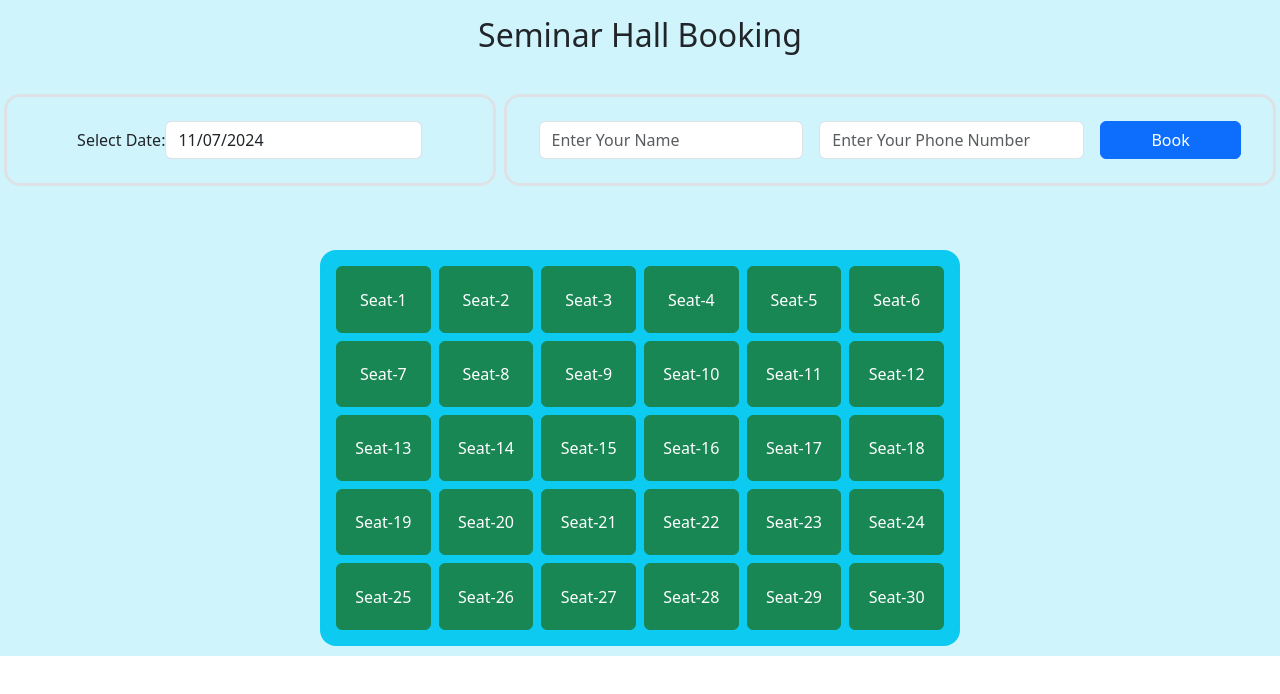
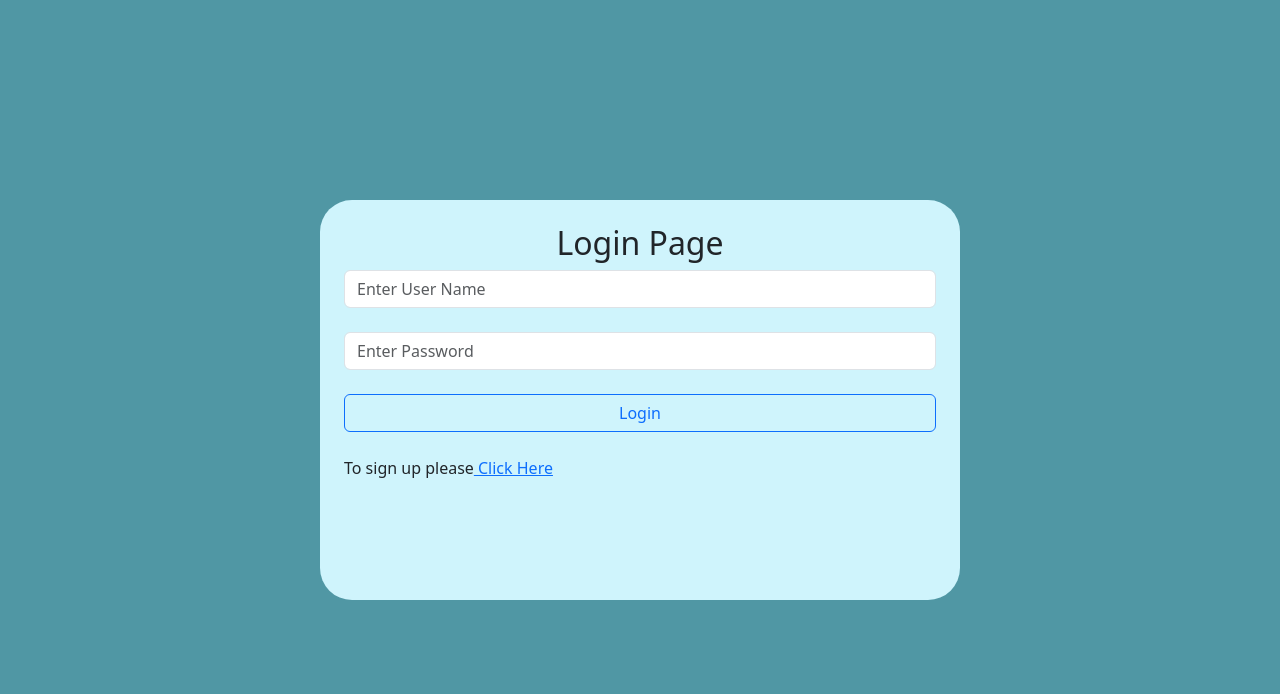
Before and after one commit to mohammedanaz/Seminar-Hall-React, a React (Vite) app: page /login in a window 1280 px wide. Shown: the top 694 px of the page. Built offline with nearby package versions, Linux system fonts and the light colour scheme.

Commit message:
basic signup authentication done with axios to backend....need to add more features....

```diff
--- a/package.json
+++ b/package.json
@@ -11,11 +11,13 @@
   },
   "dependencies": {
     "@reduxjs/toolkit": "^2.2.6",
+    "axios": "^1.7.2",
     "react": "^18.3.1",
     "react-calendar": "^5.0.0",
     "react-datepicker": "^7.3.0",
     "react-dom": "^18.3.1",
     "react-redux": "^9.1.2",
+    "react-router-dom": "^6.24.1",
     "redux-persist": "^6.0.0"
   },
   "devDependencies": {
--- a/src/App.jsx
+++ b/src/App.jsx
@@ -1,14 +1,23 @@
 import React from 'react'
-import Home from './Pages/HomePage/Home'
-
+import { BrowserRouter, Routes, Route, Navigate } from "react-router-dom"
+import HomePage from "./Pages/HomePage/Home.jsx"
+import LoginPage from "./Pages/LoginPage/LoginPage.jsx"
+import SignUpPage from "./Pages/SignUpPage/SignUpPage.jsx"
 
 
 function App() {
 
 
   return (
-    <div className='v-100 bg-info-subtle'>
-      <Home/>
+    <div className='v-100' style={{backgroundColor: '#5097A4'}}>
+      <BrowserRouter>
+        <Routes>
+          <Route path="/login" element={<LoginPage />} />
+          <Route path="/home" element={<HomePage />} />
+          <Route path="/signUp" element={<SignUpPage />} />
+          <Route path="/" element={<Navigate to="/login" />} />
+        </Routes>
+      </BrowserRouter>
     </div>
   )
 }
--- a/src/Components/Calendar/CalendarComp.jsx
+++ b/src/Components/Calendar/CalendarComp.jsx
@@ -60,7 +60,9 @@ export default function CalendarComp() {
         align-items-center py-3'>
         <div className='d-flex flex-column flex-md-row justify-content-center
           align-items-center flex-grow-1 mb-4 mb-md-0 border border-3 p-4 rounded-4 mx-md-1'>
-          <label htmlFor="date">Select Date: </label><br />
+          <label htmlFor="date" className='fs-4'>
+            Select Date:&nbsp;&nbsp;
+          </label><br />
           <DatePicker className='form-control'
           id='date'
           dateFormat= "dd/MM/yyyy"
--- /dev/null
+++ b/src/Components/Header/Header.css
@@ -0,0 +1,15 @@
+.header{
+    background-color: #5097A4;
+    height: 10vh;
+}
+
+.headerText{
+    font-size: 1.5rem;
+}
+
+
+@media(max-width:576px){
+    .headerText{
+        font-size: 1rem;
+    }
+}
--- /dev/null
+++ b/src/Components/Header/Header.jsx
@@ -0,0 +1,17 @@
+import React from 'react'
+import { Link } from 'react-router-dom'
+import './Header.css'
+
+export default function Header({username}) {
+
+  return (
+    <div className='header d-flex justify-content-center align-items-center'>
+        <div className='d-flex justify-content-between col-10 col-md-6 border rounded-3'>
+          <h2 className='headerText mx-4 text-white'>
+            Welcome - {username ? username : 'Guest'}
+          </h2>
+          <Link to='' className='headerText mx-4 text-white'>Logout</Link>
+        </div>
+    </div>
+  )
+}
--- a/src/Pages/HomePage/Home.jsx
+++ b/src/Pages/HomePage/Home.jsx
@@ -1,10 +1,12 @@
 import React from 'react'
 import Seats from '../../Components/Seats/Seats'
 import CalendarComp from '../../Components/Calendar/CalendarComp'
+import Header from '../../Components/Header/Header'
 
 export default function Home() {
   return (
     <div>
+      <Header />
       <CalendarComp />
       <Seats />
     </div>
--- /dev/null
+++ b/src/Pages/LoginPage/LoginPage.css
@@ -0,0 +1,3 @@
+.parentDiv{
+    background-color: #5097A4;
+}
--- /dev/null
+++ b/src/Pages/LoginPage/LoginPage.jsx
@@ -0,0 +1,44 @@
+import React, { useState } from 'react'
+import { Link } from 'react-router-dom'
+import './LoginPage.css'
+
+
+export default function LoginPage() {
+    const [username, setUsername] = useState('')
+    const [password, setPassword] = useState('')
+
+    function handleUsernameInput(e){
+        setUsername(e.target.value)
+    }
+    function handlePasswordInput(e){
+        setPassword(e.target.value)
+    }
+    function handleLogin(){
+
+    }
+  return (
+    <div className='parentDiv d-flex justify-content-center align-items-center vh-100'>
+        <div className='col-10 col-md-6 h-50 bg-info-subtle rounded-5 p-4'>
+            <h2 className='text-center'>Login Page</h2>
+            <input type="text" className='form-control mb-4'
+                placeholder='Enter User Name'
+                value={username}
+                onChange={(e)=> handleUsernameInput(e)}
+            />
+            <input type="password" className='form-control mb-4'
+                placeholder='Enter Password'
+                value={password}
+                onChange={(e)=> handlePasswordInput(e)}
+            />
+            <button className='btn btn-outline-primary w-100 mb-4'
+                onClick={handleLogin}
+            >
+                Login
+            </button>
+            <p>To sign up please
+                <span><Link to=''> Click Here</Link></span>
+            </p>
+        </div>
+    </div>
+  )
+}
--- /dev/null
+++ b/src/Pages/SignUpPage/SignUpPage.css
@@ -0,0 +1,3 @@
+.parentDiv{
+    background-color: #5097A4;
+}
--- /dev/null
+++ b/src/Pages/SignUpPage/SignUpPage.jsx
@@ -0,0 +1,78 @@
+import React, { useState } from 'react'
+import { Link, useNavigate } from 'react-router-dom'
+import axios from 'axios';
+
+
+export default function SignUpPage() {
+    const [username, setUsername] = useState('')
+    const [password, setPassword] = useState('')
+    const [confirmPassword, setConfirmPassword] = useState('')
+    const navigate = useNavigate()
+
+
+    function handleUsernameInput(e){
+        setUsername(e.target.value)
+    }
+    function handlePasswordInput(e){
+        setPassword(e.target.value)
+    }
+    function handleConfirmPasswordInput(e){
+        setConfirmPassword(e.target.value)
+    }
+
+      async function handleCreateUser() {
+    if (password !== confirmPassword) {
+      alert('Passwords do not match.');
+      return;
+    }
+
+    const userData = {
+      username: username,
+      password: password,
+    };
+
+    try {
+      const response = await axios.post('http://localhost:8000/signup/', userData);
+
+      console.log('Signup successful:', response.data);
+      window.alert('User successfully created. Please login.')
+      navigate('/login')
+      setUsername('')
+      setPassword('')
+      setConfirmPassword('')
+    } catch (error) {
+      console.error('Error signing up:', error.response.data);
+    }
+  }
+
+  return (
+    <div className='parentDiv d-flex justify-content-center align-items-center vh-100'>
+        <div className='col-10 col-md-6 h-50 bg-info-subtle rounded-5 p-4'>
+            <h2 className='text-center'>Sign Up Page</h2>
+            <input type="text" className='form-control mb-4'
+                placeholder='Enter User Name'
+                value={username}
+                onChange={(e)=> handleUsernameInput(e)}
+            />
+            <input type="password" className='form-control mb-4'
+                placeholder='Enter Password'
+                value={password}
+                onChange={(e)=> handlePasswordInput(e)}
+            />
+            <input type="password" className='form-control mb-4'
+                placeholder='Confirm Password'
+                value={confirmPassword}
+                onChange={(e)=> handleConfirmPasswordInput(e)}
+            />
+            <button className='btn btn-outline-primary w-100 mb-4'
+                onClick={handleCreateUser}
+                >
+                Creat Account
+            </button>
+            <p>If existing user please
+                <span><Link to=''> Click Here to login</Link></span>
+            </p>
+        </div>
+    </div>
+  )
+}
```
Also changed, not shown: 1 other file (tests, documents, lock files or other folders).
